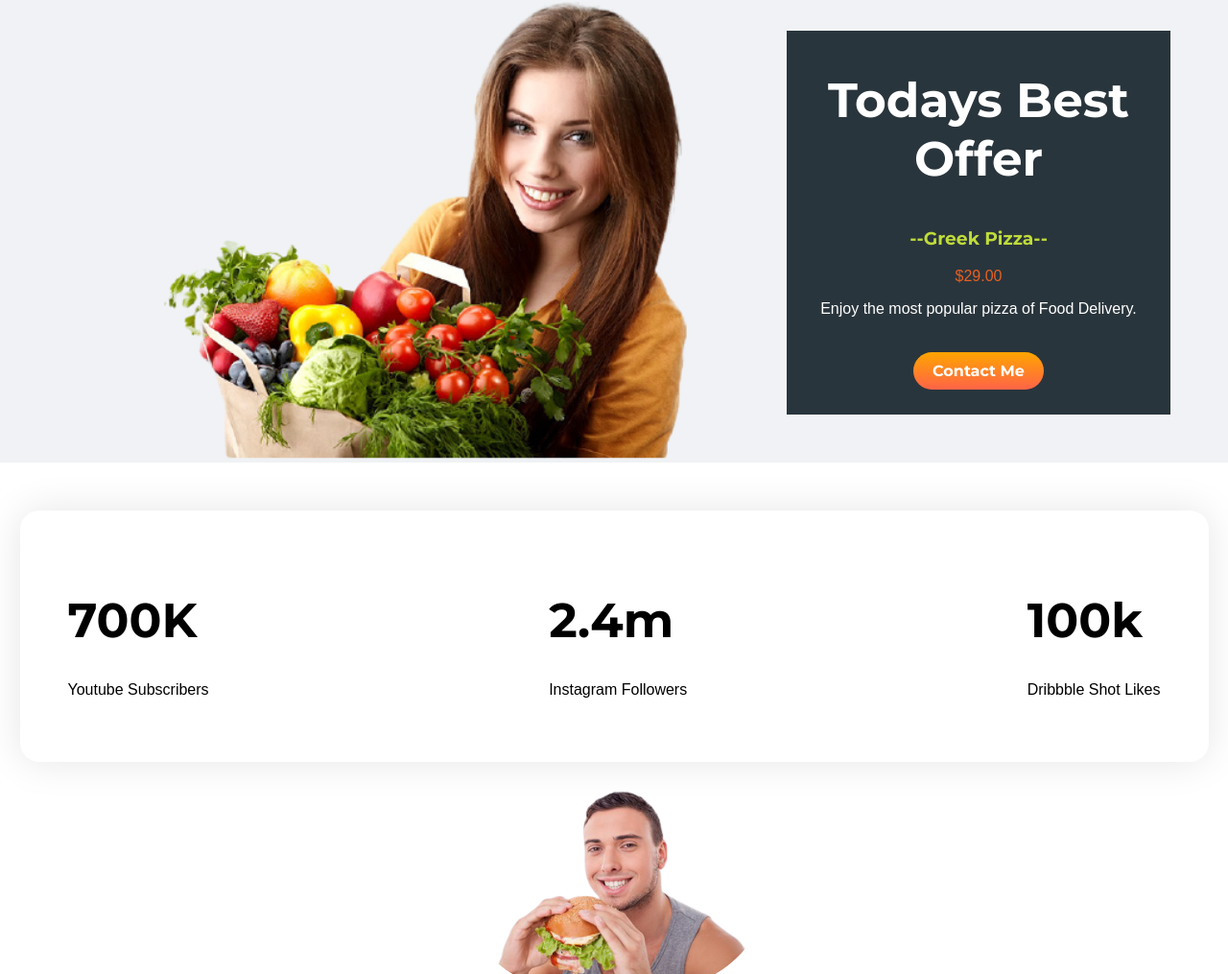
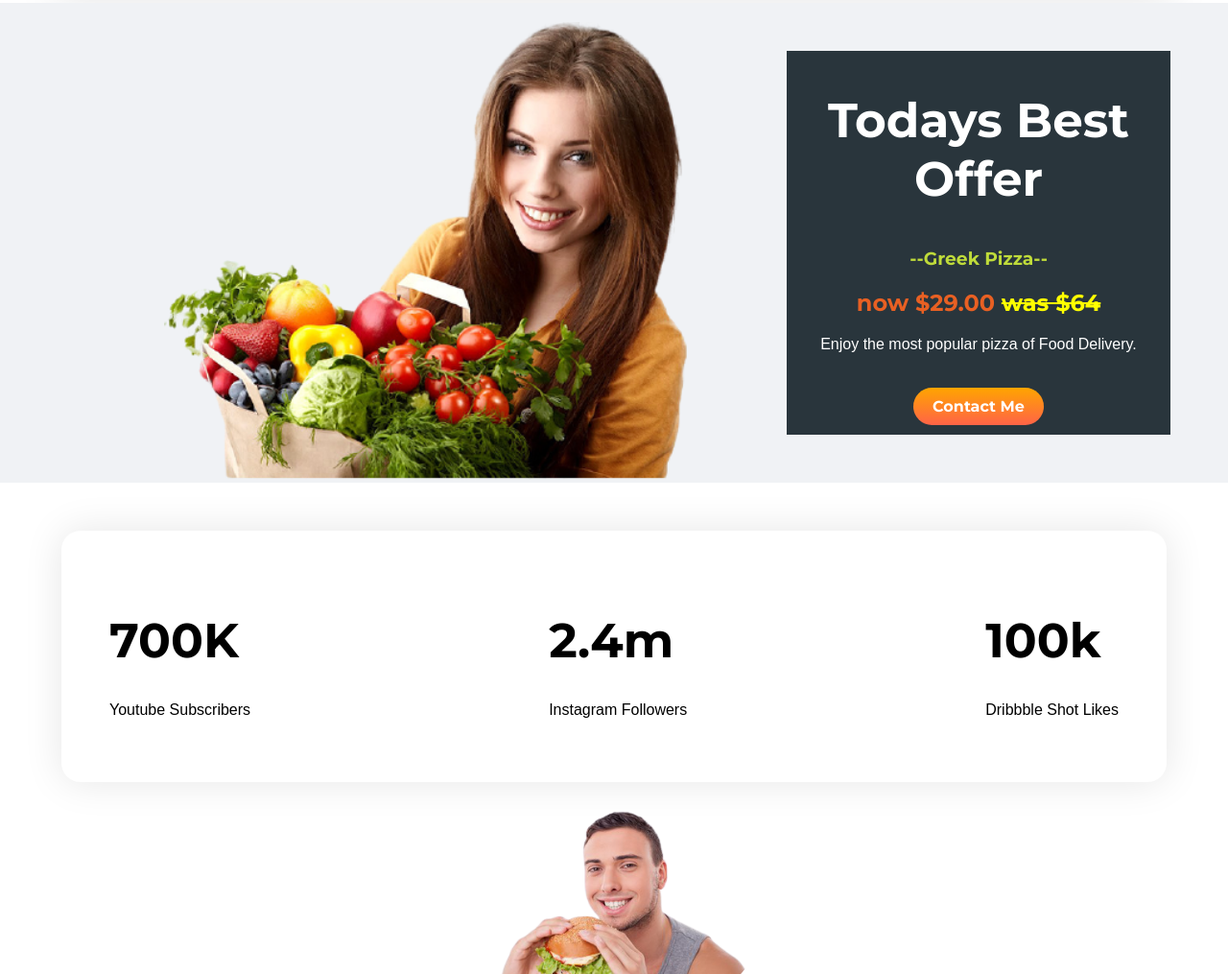
Before and after one commit to nazim9290/food-network, a plain HTML site: page index.html in a window 1280 px wide. Shown: the part 1860-2875 px from the top of the page at 96% size. Drawn offline with Linux system fonts and the light colour scheme.

Commit message:
all compelit

```diff
--- a/index.html
+++ b/index.html
@@ -55,6 +55,7 @@
 
     <!-- recipies section-->
     <section>
+        <div class="recipies-item">
             <div class="my-recipies">
                 <h1 style="color: #676767;">My Recipies</h1>
                 <p>“EATING GOOD FOOD
@@ -114,7 +115,7 @@
             <div class="tody-offer">
                 <h1>Todays Best Offer</h1>
                 <h3 style="color: #BFDB3A;">--Greek Pizza--</h3>
-                <p style="color: #E86023;">$29.00</p>
+                <h2 style="color: #E86023;"> now $29.00 <del style="color: yellow;">was $64</del> </h2>
                 <p>Enjoy the most popular pizza of Food Delivery.</p>
                 <a class="link-button" href="https://www.linkedin.com/in/md-nazim-uddin-8152b5201/"
                     target="_blank">Contact
@@ -148,6 +149,7 @@
                 </div>
             </div>
         </div>
+        </div>
     </section>
     <!--End subscrib-->
 
--- a/style.css
+++ b/style.css
@@ -73,7 +73,7 @@ h1{
     background: #FFFFFF;
     box-shadow: 0px 0px 40px rgba(0, 0, 0, 0.1);
     border-radius: 20px;
-    width: 1239px;
+    width: 90%;
     margin: auto;
 
 }
```
Lines whose indentation alone changed are shown as unchanged.
